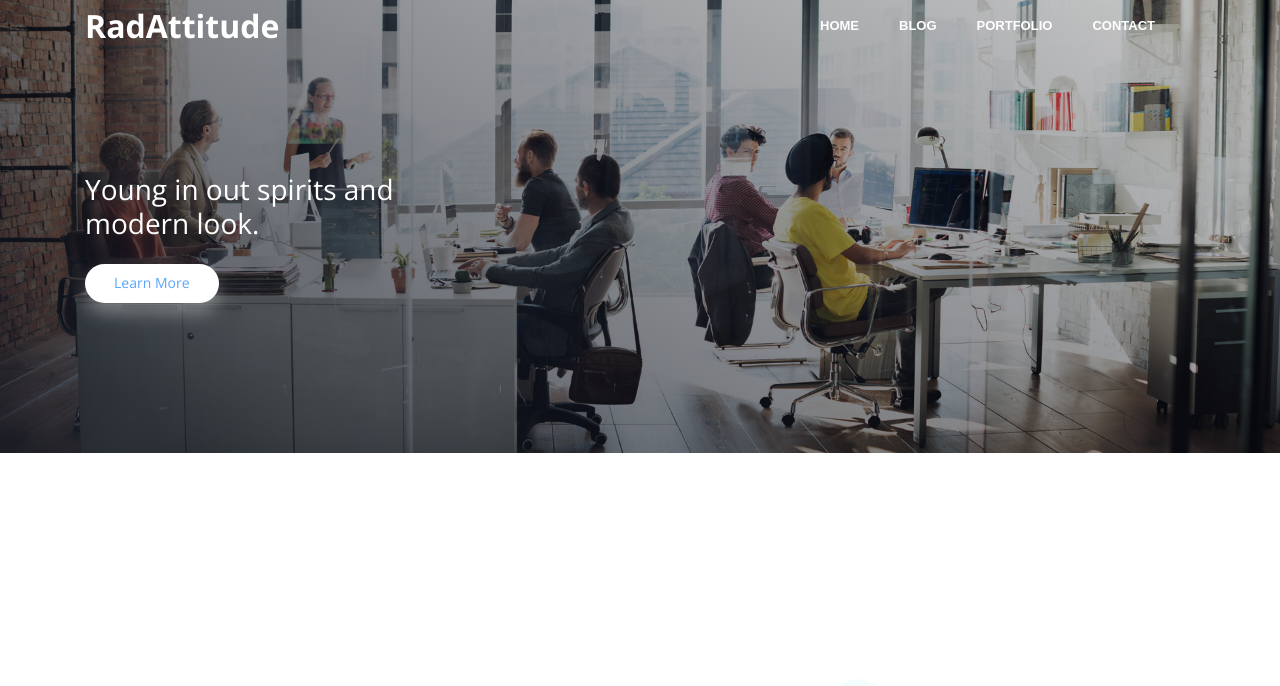
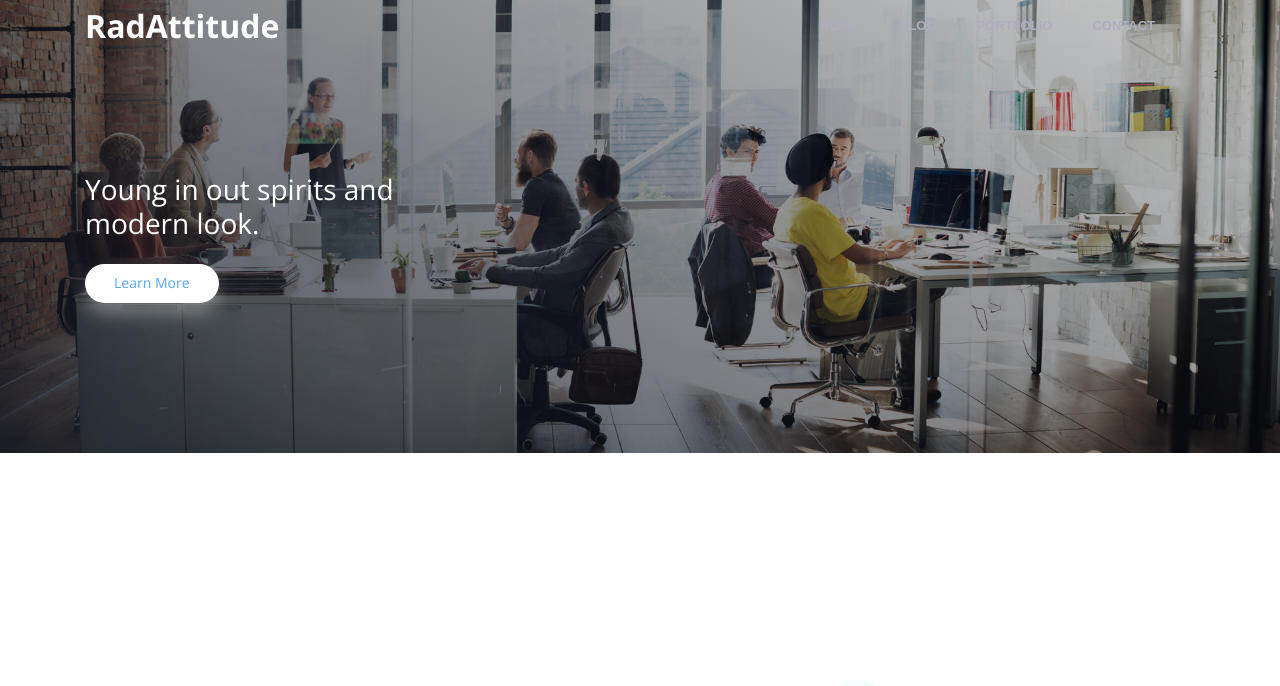
Before and after one commit to TheUtilizer/RadAttitude, a plain HTML site: page index.html in a window 1280 px wide. Shown: the top 686 px of the page. Drawn offline with nearby package versions, Linux system fonts and the light colour scheme.

Commit message:
add navbar color

```diff
--- a/css/styles.css
+++ b/css/styles.css
@@ -57,7 +57,7 @@
 }
 
 .nav-link a {
-  color: white;
+  color: var(--font-color-light);
   font-size: 0.8125rem;
   font-weight: 600;
   font-family: "Hind",sans-serif;
```
